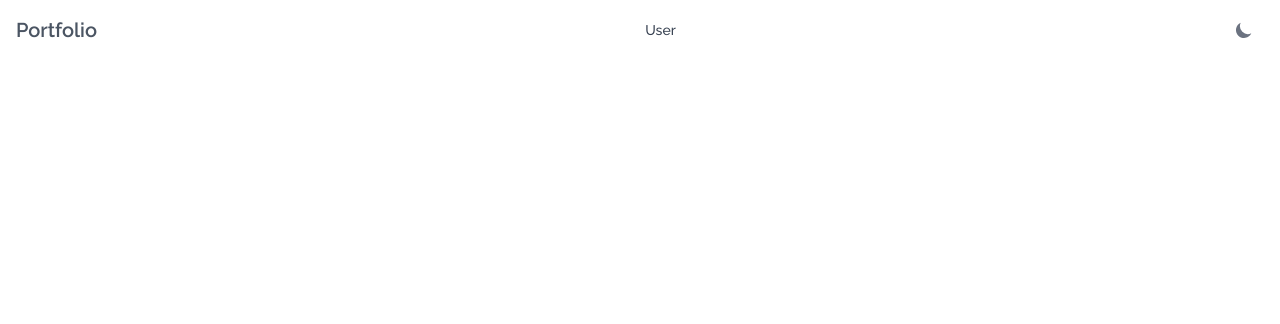
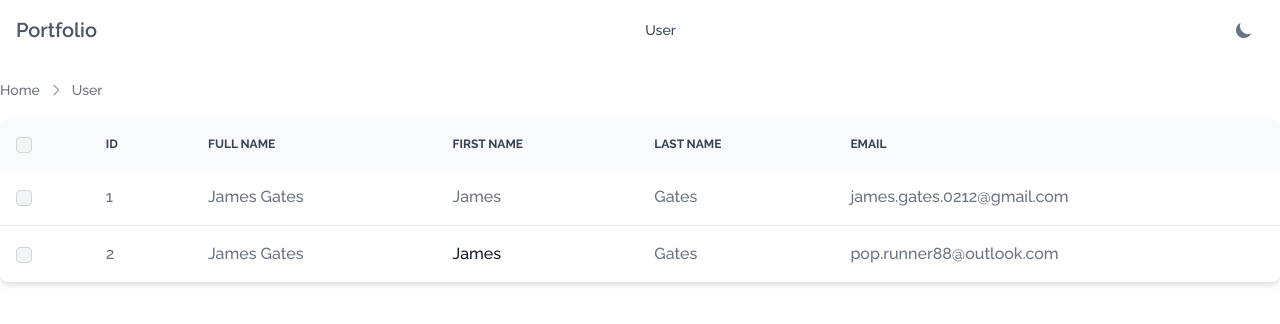
Before and after one commit to james-gates-0212/portfolio, a Next.js app: page /admin/user in a window 1280 px wide. Shown: the top 324 px of the page. Built offline with nearby package versions, Linux system fonts and the light colour scheme.

Commit message:
fix: user page for sample🚧

```diff
--- a/src/app/admin/user/page.tsx
+++ b/src/app/admin/user/page.tsx
@@ -1,3 +1,50 @@
+'use client';
+
+import { i18n } from '@/i18n';
+import BreadCrumb from '@/admin/common/BreadCrumb';
+import MyTable from '@/admin/common/MyTable';
+
 export default function Page() {
-  return <></>;
+  return (
+    <div>
+      <BreadCrumb
+        links={[
+          { href: '/', name: 'Home' },
+          { href: '#', name: i18n('entities.user.title') },
+        ]}
+      />
+      <MyTable
+        headers={[
+          { key: 'id', label: 'entities.user.fields.id' },
+          { key: 'fullName', label: 'entities.user.fields.fullName' },
+          { key: 'firstName', label: 'entities.user.fields.firstName' },
+          { key: 'lastName', label: 'entities.user.fields.lastName' },
+          { key: 'email', label: 'entities.user.fields.email' },
+        ]}
+        rows={[
+          {
+            id: 1,
+            fullName: 'James Gates',
+            firstName: 'James',
+            lastName: 'Gates',
+            email: 'james.gates.0212@gmail.com',
+          },
+          {
+            id: 2,
+            fullName: 'James Gates',
+            firstName: {
+              value: 'James',
+              render: (value) => (
+                <span className="whitespace-nowrap font-medium text-gray-900 dark:text-white">{value}</span>
+              ),
+            },
+            lastName: 'Gates',
+            email: 'pop.runner88@outlook.com',
+          },
+        ]}
+        hasCheckBox
+        hoverable
+      />
+    </div>
+  );
 }
```
